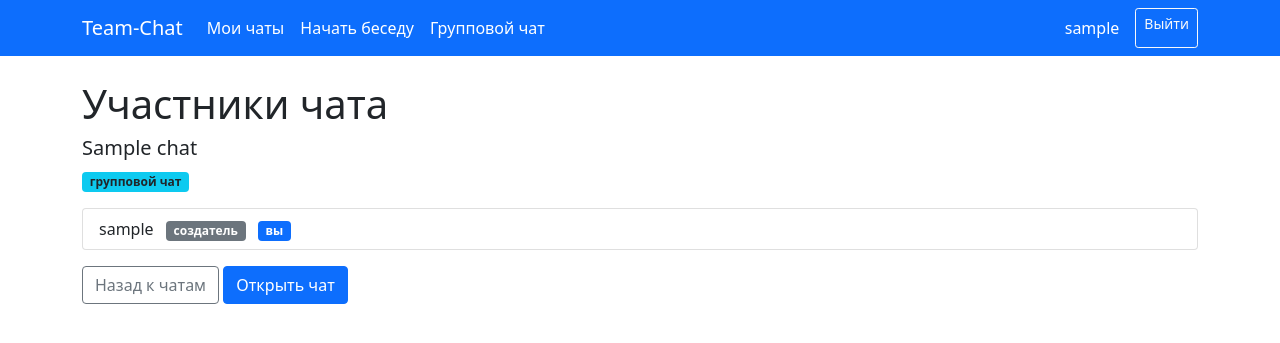
After one commit to anarbz/team-chat, a Flask app: page /chat_members/1 in a window 1280 px wide. The commit adds this page. Shown: the top 343 px of the page. Run offline with Flask 3, Linux system fonts and the light colour scheme; a user stored in the database is signed in; tables that the repository leaves empty hold one stand-in row (values such as "Sample post").

Commit message:
страница участникво

```diff
--- a/main.py
+++ b/main.py
@@ -3,7 +3,8 @@ from flask_login import LoginManager
 from data import db_session
 from data.users import User
 from routes import (auth_bp, dashboard_bp, enter_bp, chat_bp,
-                    chats_list_bp, edit_chat_bp, delete_chat_bp)
+                    chats_list_bp, edit_chat_bp, delete_chat_bp,
+                    chat_members_bp)
 
 login_manager = LoginManager()
 
@@ -23,6 +24,7 @@ def create_app():
     app.register_blueprint(chats_list_bp)
     app.register_blueprint(edit_chat_bp)
     app.register_blueprint(delete_chat_bp)
+    app.register_blueprint(chat_members_bp)
 
     return app
 
--- a/routes/__init__.py
+++ b/routes/__init__.py
@@ -5,6 +5,7 @@ from .chat_routes import chat_bp
 from .chats_list import chats_list_bp
 from .edit_chat import edit_chat_bp
 from .delete_chat import delete_chat_bp
+from .chat_members import chat_members_bp
 
 __all__ = ['auth_bp', 'dashboard_bp', 'enter_bp', 'chat_bp', 'chats_list_bp',
-           'edit_chat_bp', 'delete_chat_bp']
+           'edit_chat_bp', 'delete_chat_bp', 'chat_members_bp']
--- /dev/null
+++ b/routes/chat_members.py
@@ -0,0 +1,42 @@
+from flask import Blueprint, render_template
+from flask_login import login_required, current_user
+
+from data import db_session
+from data.chats import Chat
+from data.users import User
+from data.chat_members import ChatMember
+
+
+chat_members_bp = Blueprint('chat_members_page', __name__)
+
+
+@chat_members_bp.route('/chat_members/<int:chat_id>')
+@login_required
+def chat_members(chat_id):
+    db_sess = db_session.create_session()
+
+    # ищем чат
+    chat = db_sess.query(Chat).filter(Chat.id == chat_id).first()
+    if not chat:
+        db_sess.close()
+        return 'Чат не найден', 404
+
+    # проверяем, что пользователь состоит в чате
+    current_member = db_sess.query(ChatMember).filter(
+        ChatMember.chat_id == chat_id,
+        ChatMember.user_id == current_user.id).first()
+
+    if not current_member:
+        db_sess.close()
+        return 'У вас нет доступа к этому чату'
+
+    members = db_sess.query(User).join(
+        ChatMember, User.id == ChatMember.user_id).filter(
+        ChatMember.chat_id == chat_id).all()
+
+    db_sess.close()
+
+    return render_template('chat_members.html',
+                           chat=chat,
+                           members=members,
+                           title='Участники чата')
--- /dev/null
+++ b/templates/chat_members.html
@@ -0,0 +1,50 @@
+{% extends "base.html" %}
+
+{% block content %}
+    <h1>Участники чата</h1>
+
+    <div class="mb-3">
+        <h5>{{ chat.title }}</h5>
+
+        {% if chat.is_group %}
+            <span class="badge bg-info text-dark">групповой чат</span>
+        {% else %}
+            <span class="badge bg-success">личный чат</span>
+        {% endif %}
+    </div>
+
+    {% if members %}
+        <div class="list-group mb-3">
+            {% for member in members %}
+                <div class="list-group-item d-flex justify-content-between align-items-center">
+                    <div>
+                        {{ member.login }}
+
+                        {% if member.id == chat.owner_id %}
+                            <span class="badge bg-secondary ms-2">создатель</span>
+                        {% endif %}
+
+                        {% if member.id == current_user.id %}
+                            <span class="badge bg-primary ms-2">вы</span>
+                        {% endif %}
+                    </div>
+                </div>
+            {% endfor %}
+        </div>
+    {% else %}
+        <div class="alert alert-info" role="alert">
+            Участников пока нет.
+        </div>
+    {% endif %}
+
+    <a class="btn btn-outline-secondary" href="/chats">
+        Назад к чатам
+    </a>
+
+    <form method="post" action="/enter_chat" class="d-inline">
+        <input type="hidden" name="chat_id" value="{{ chat.id }}">
+        <button class="btn btn-primary" type="submit">
+            Открыть чат
+        </button>
+    </form>
+{% endblock %}
--- a/templates/chats.html
+++ b/templates/chats.html
@@ -28,6 +28,10 @@
                     </div>
 
                     <div class="d-flex gap-2">
+                        <a href="/chat_members/{{ chat.id }}"
+                            class="btn btn-outline-secondary btn-sm">
+                            Участники
+                        </a>
                         {% if not chat.is_group or chat.owner_id == current_user.id %}
                             <a href="/edit_chat/{{ chat.id }}"
                                class="btn btn-outline-secondary btn-sm">
```
